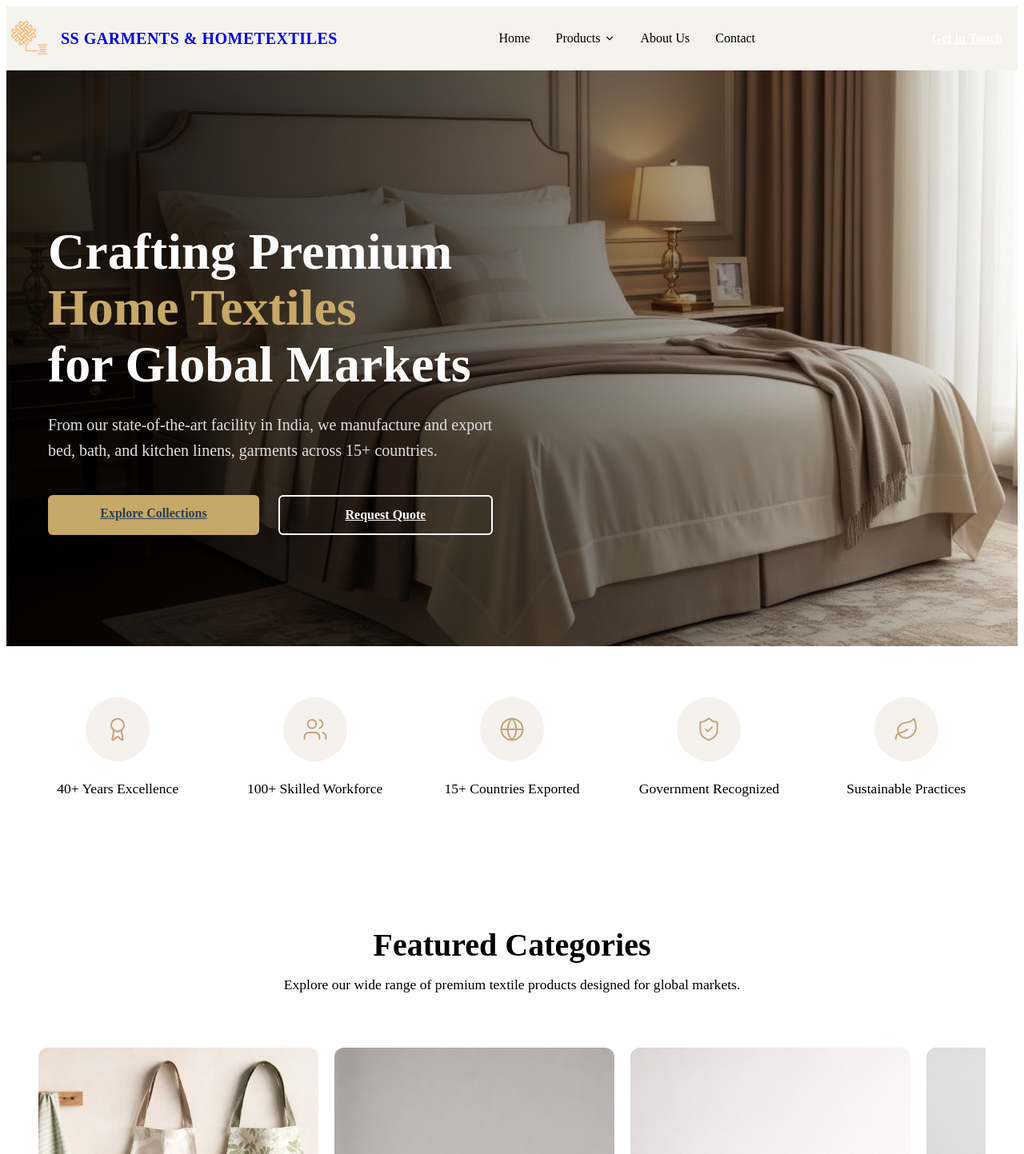
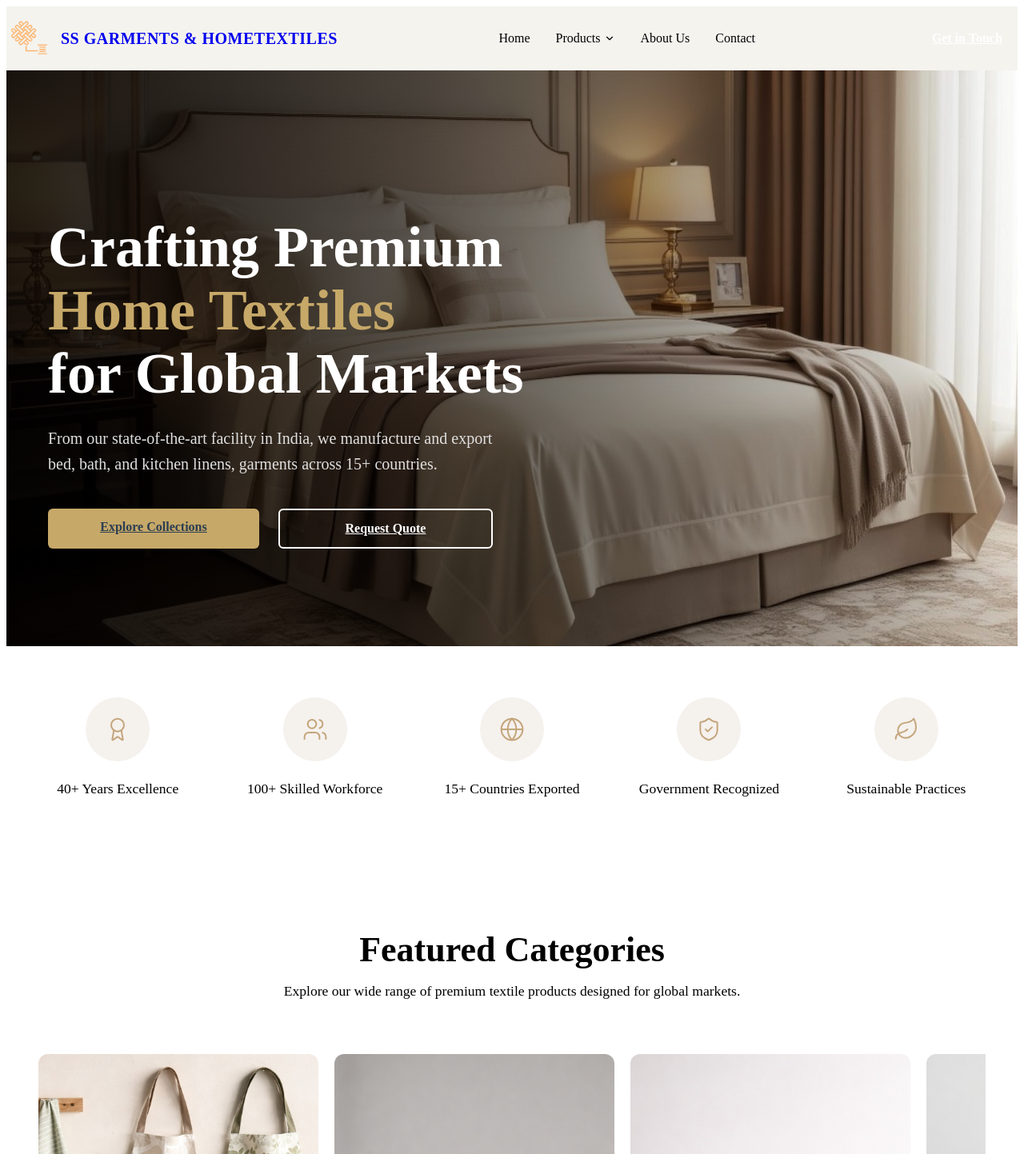
Before and after one commit to saikumargangi/sstextilehub, a React (Vite) app in the folder ss-website/: page / in a window 1280 px wide. Shown: the top 1443 px of the page at 80% size. Built offline with nearby package versions, Linux system fonts and the light colour scheme; the HTML template or start-up script is replaced by a standard one.

Commit message:
Implement fluid typography globally for better scaling across devices

```diff
--- a/ss-website/src/components/ui/FeaturedProducts.module.css
+++ b/ss-website/src/components/ui/FeaturedProducts.module.css
@@ -11,7 +11,8 @@
 }
 
 .headline {
-    font-size: 2.5rem;
+    font-size: clamp(1.5rem, 3vw + 1rem, 2.75rem);
+    /* Fluid Header */
     font-weight: 700;
     color: var(--color-charcoal);
     margin-bottom: 1rem;
--- a/ss-website/src/components/ui/Hero.module.css
+++ b/ss-website/src/components/ui/Hero.module.css
@@ -55,7 +55,8 @@
 }
 
 .headline {
-    font-size: 4rem;
+    font-size: clamp(2.5rem, 5vw + 1rem, 4.5rem);
+    /* Fluid Hero Title */
     font-weight: 700;
     color: #FFFFFF;
     margin-bottom: 1.5rem;
--- a/ss-website/src/styles/global.css
+++ b/ss-website/src/styles/global.css
@@ -24,6 +24,22 @@ h6 {
   color: var(--text-primary);
   line-height: 1.2;
   margin-bottom: 1rem;
+}
+
+h1 {
+  font-size: var(--fs-fluid-h1);
+}
+
+h2 {
+  font-size: var(--fs-fluid-h2);
+}
+
+h3 {
+  font-size: var(--fs-fluid-h3);
+}
+
+p {
+  font-size: var(--fs-fluid-body);
 }
 
 a {
--- a/ss-website/src/styles/variables.css
+++ b/ss-website/src/styles/variables.css
@@ -22,10 +22,17 @@
 
   /* UI Elements */
   --border-color: #DDDDDD;
-  --shadow-sm: 0 2px 8px rgba(0,0,0,0.08);
-  --shadow-md: 0 6px 16px rgba(0,0,0,0.12);
+  --shadow-sm: 0 2px 8px rgba(0, 0, 0, 0.08);
+  --shadow-md: 0 6px 16px rgba(0, 0, 0, 0.12);
 
   /* Typography */
   --font-heading: 'Inter', 'Segoe UI', system-ui, sans-serif;
   --font-body: 'Inter', 'Open Sans', system-ui, sans-serif;
+
+  /* Fluid Typography */
+  --fs-fluid-h1: clamp(2rem, 5vw + 1rem, 4rem);
+  --fs-fluid-h2: clamp(1.5rem, 3vw + 1rem, 3rem);
+  --fs-fluid-h3: clamp(1.2rem, 2vw + 1rem, 2rem);
+  --fs-fluid-body: clamp(1rem, 1vw + 0.5rem, 1.1rem);
+  --fs-fluid-small: clamp(0.875rem, 1vw, 1rem);
 }
```
